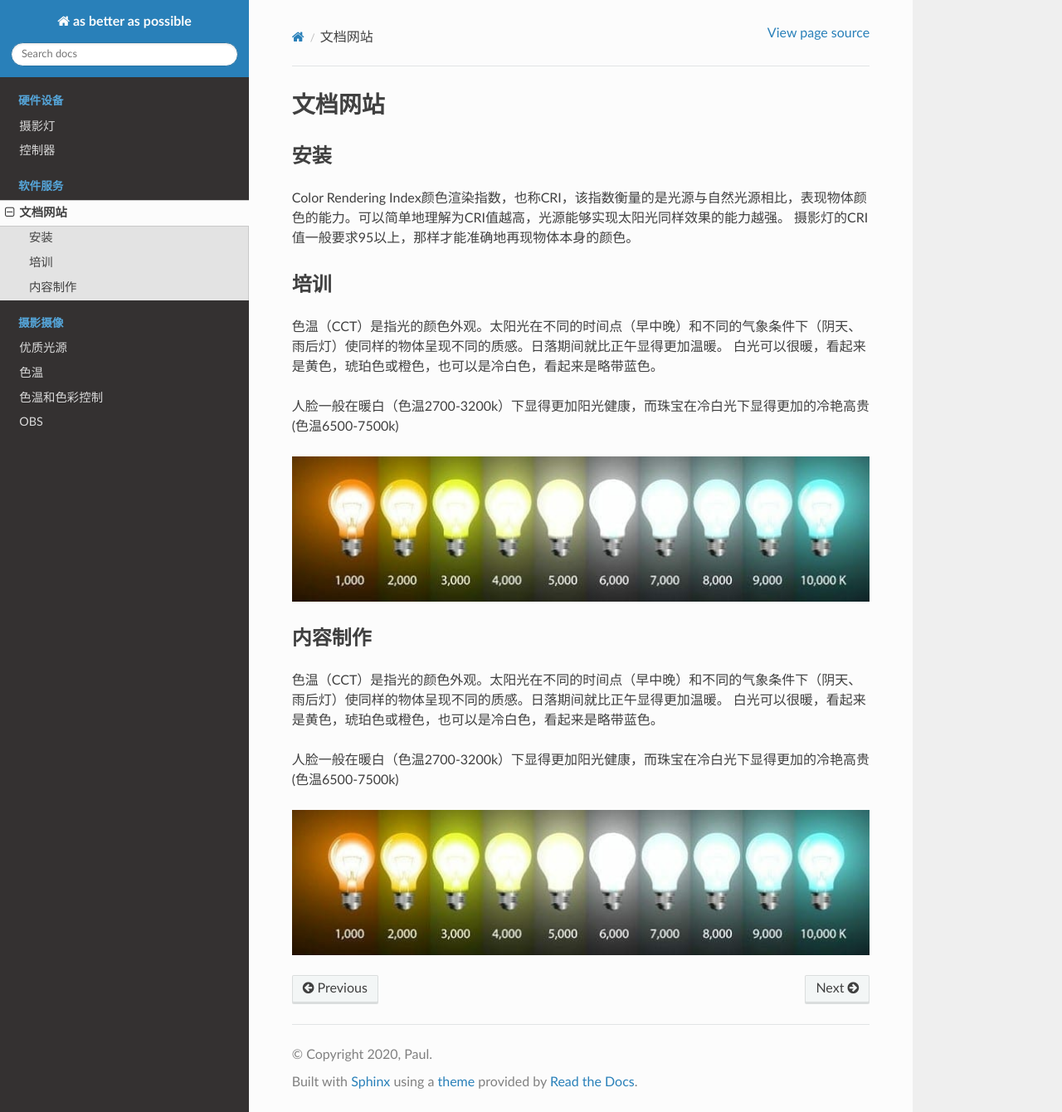
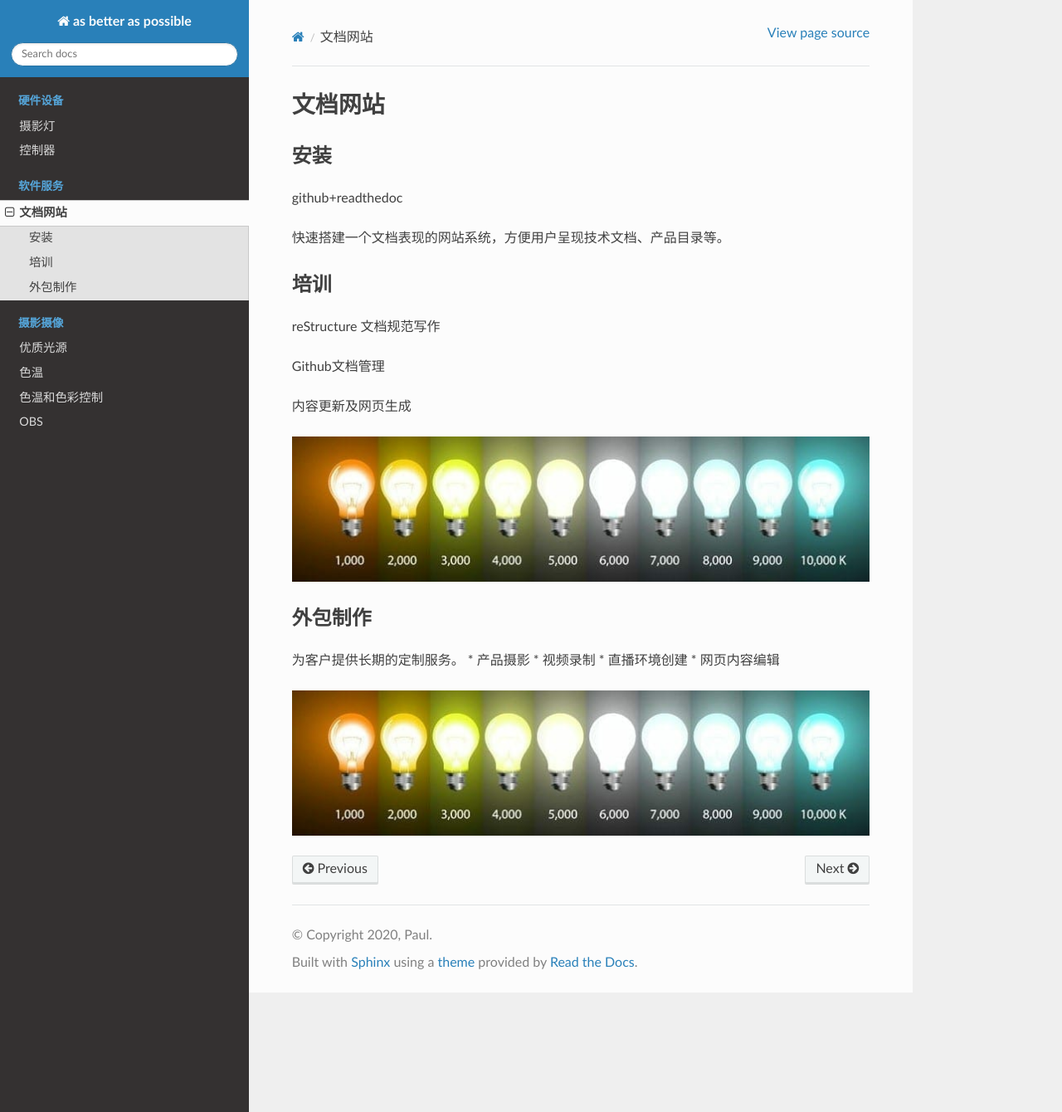
Before and after one commit to paultang/abapweb, a Sphinx documentation site: the page built from source/wiki.rst, in a window 1280 px wide and 1340 px high. Shown: the whole window at 83% size. Built offline with Sphinx 7.4.7 and the Read the Docs theme 2.0.0, drawn with Linux system fonts in a browser that asks for light colours.

Commit message:
Update wiki.rst

```diff
--- a/source/wiki.rst
+++ b/source/wiki.rst
@@ -3,26 +3,29 @@
 
 安装
 ---------------
-Color Rendering Index颜色渲染指数，也称CRI，该指数衡量的是光源与自然光源相比，表现物体颜色的能力。可以简单地理解为CRI值越高，光源能够实现太阳光同样效果的能力越强。
-摄影灯的CRI值一般要求95以上，那样才能准确地再现物体本身的颜色。
+github+readthedoc
 
+快速搭建一个文档表现的网站系统，方便用户呈现技术文档、产品目录等。
 
 
 培训
 ----------------
-色温（CCT）是指光的颜色外观。太阳光在不同的时间点（早中晚）和不同的气象条件下（阴天、雨后灯）使同样的物体呈现不同的质感。日落期间就比正午显得更加温暖。
-白光可以很暖，看起来是黄色，琥珀色或橙色，也可以是冷白色，看起来是略带蓝色。
+reStructure 文档规范写作
 
-人脸一般在暖白（色温2700-3200k）下显得更加阳光健康，而珠宝在冷白光下显得更加的冷艳高贵(色温6500-7500k)
+Github文档管理
+
+内容更新及网页生成
+
 
 .. image:: photo/ColorTemperature.jpg
 
 
-内容制作
+外包制作
 ----------------
-色温（CCT）是指光的颜色外观。太阳光在不同的时间点（早中晚）和不同的气象条件下（阴天、雨后灯）使同样的物体呈现不同的质感。日落期间就比正午显得更加温暖。
-白光可以很暖，看起来是黄色，琥珀色或橙色，也可以是冷白色，看起来是略带蓝色。
-
-人脸一般在暖白（色温2700-3200k）下显得更加阳光健康，而珠宝在冷白光下显得更加的冷艳高贵(色温6500-7500k)
+为客户提供长期的定制服务。
+* 产品摄影
+* 视频录制
+* 直播环境创建
+* 网页内容编辑
 
 .. image:: photo/ColorTemperature.jpg
```
